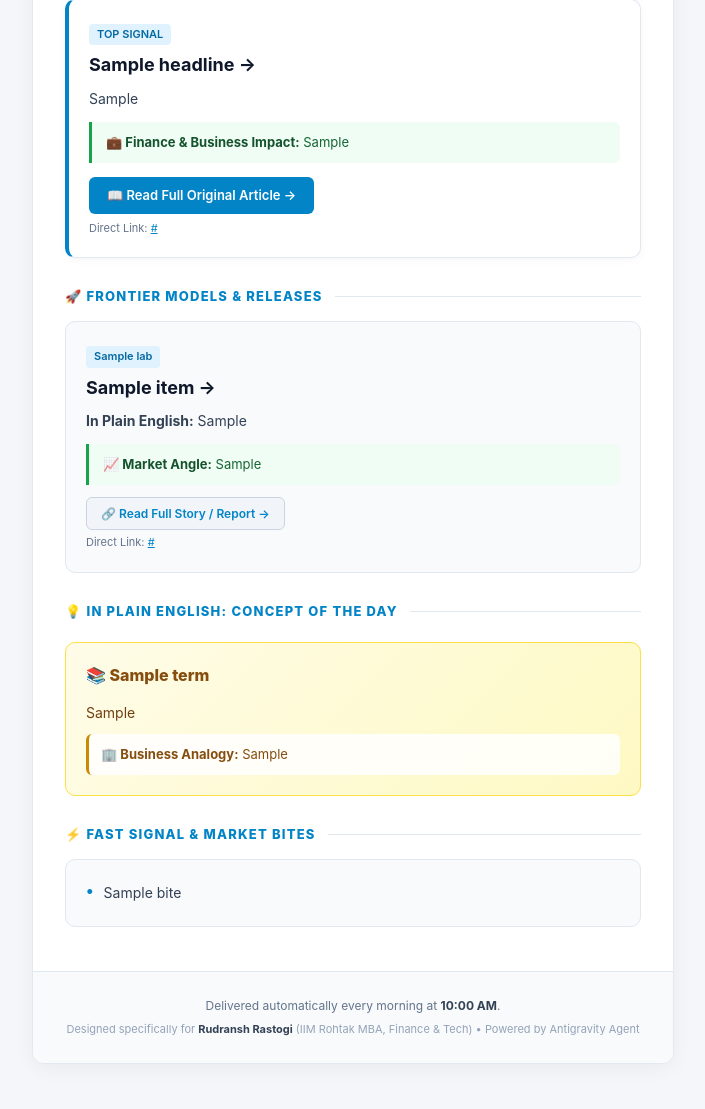
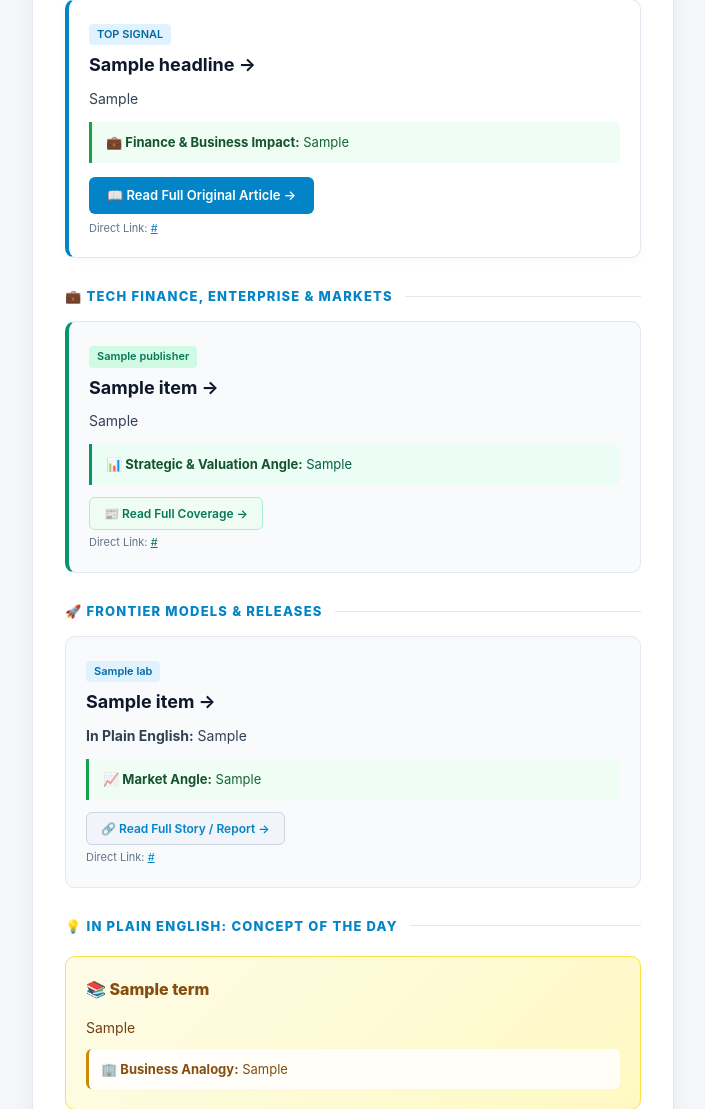
Before and after one commit to pgp16rudranshr-svg/BOT1, a Python web app: template templates/email_template.html in a window 1280 px wide. Shown: the part 294-1403 px from the top of the page, without its empty margins (287-992 px from the left). Before the commit the page ends 1358 px from the top, so only its background shows below. Run offline with Jinja, Linux system fonts and the light colour scheme; the template is opened without the code that fills it: most values are stand-ins (such as "Sample title", 1, 10 or a date in 2020).

Commit message:
Add multi-source business & tech curation to templates/email_template.html

```diff
--- a/templates/email_template.html
+++ b/templates/email_template.html
@@ -258,6 +258,31 @@
       </div>
     </div>
 
+    <!-- Business, Finance & Enterprise Tech -->
+    {% if business_and_markets %}
+    <div class="section-title">💼 Tech Finance, Enterprise & Markets</div>
+    {% for item in business_and_markets %}
+    <div class="card" style="border-left: 4px solid #059669;">
+      <span class="meta-tag" style="background: #d1fae5; color: #047857;">{{ item.publisher }}</span>
+      <h3 class="card-title">
+        <a href="{{ item.source_url }}" target="_blank" style="color: #0f172a; text-decoration: none;">{{ item.title }} &rarr;</a>
+      </h3>
+      <p class="card-body">{{ item.plain_english }}</p>
+      <div class="highlight-box" style="background: #ecfdf5; border-left-color: #059669; color: #065f46;">
+        <strong>📊 Strategic & Valuation Angle:</strong> {{ item.financial_takeaway }}
+      </div>
+      <div style="margin-top: 12px; text-align: left;">
+        <a href="{{ item.source_url }}" target="_blank" style="display: inline-block; background-color: #f0fdf4; color: #047857; text-decoration: none; padding: 6px 14px; border: 1px solid #a7f3d0; border-radius: 6px; font-weight: 600; font-size: 12px;">
+          📰 Read Full Coverage &rarr;
+        </a>
+        <div style="margin-top: 4px; font-size: 11px; color: #64748b;">
+          Direct Link: <a href="{{ item.source_url }}" target="_blank" style="color: #047857; word-break: break-all;">{{ item.source_url }}</a>
+        </div>
+      </div>
+    </div>
+    {% endfor %}
+    {% endif %}
+
     <!-- AI Models & Breakthroughs -->
     {% if breakthroughs %}
     <div class="section-title">🚀 Frontier Models & Releases</div>
```
